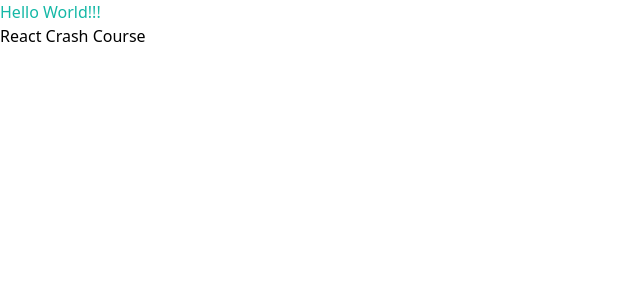
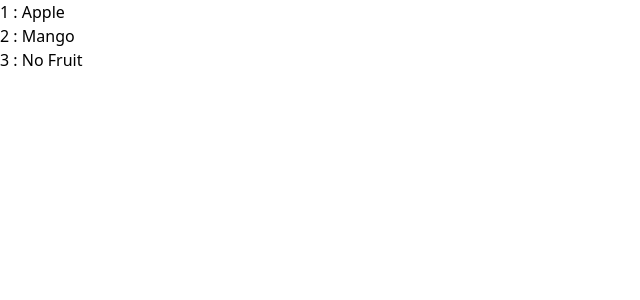
Before and after one commit to ParindaDear/React-PlayGround, a React (Vite) app: page / in a window 1280 px wide. Shown: the top 300 px of the page, without its empty margins (0-640 px from the left). Built offline with nearby package versions, Linux system fonts and the light colour scheme.

Commit message:
lesson: build fruit list using props, components, and map()

```diff
--- a/src/App.jsx
+++ b/src/App.jsx
@@ -1,11 +1,33 @@
 import NavBar from "./components/NavBar";
+import FruitItem from "./components/FruitItem";
 
 const App = () => {
+  const title = "Hello World!!";
+  const number = 1+2 ;
+  const css = { color: 'dodgerblue', fontSize: "3rem" }
+
+  const show = false;
+
+  const fruits = [
+    {
+      id: 1,
+      title: "Apple",
+    },
+    {
+      id: 2,
+      title: "Mango",
+    },
+    {
+      id: 3,
+      // title: "Grape",
+    }
+  ]
   return (
-    <>
-      <h1>Hello World!!!</h1>
-      <p>React Crash Course</p>
-    </>
+    <ul>
+      {fruits.map((fruit, i) => (
+        <FruitItem key={i} id={ fruit.id } title={fruit.title}/>
+      ))}
+    </ul>
   );
 };
 
--- /dev/null
+++ b/src/components/FruitItem.jsx
@@ -0,0 +1,9 @@
+const FruitItem = ({id, title = "No Fruit"}) => {
+  return (
+    <li>
+        {id} : {title}
+    </li>
+  );
+};
+
+export default FruitItem;
```
